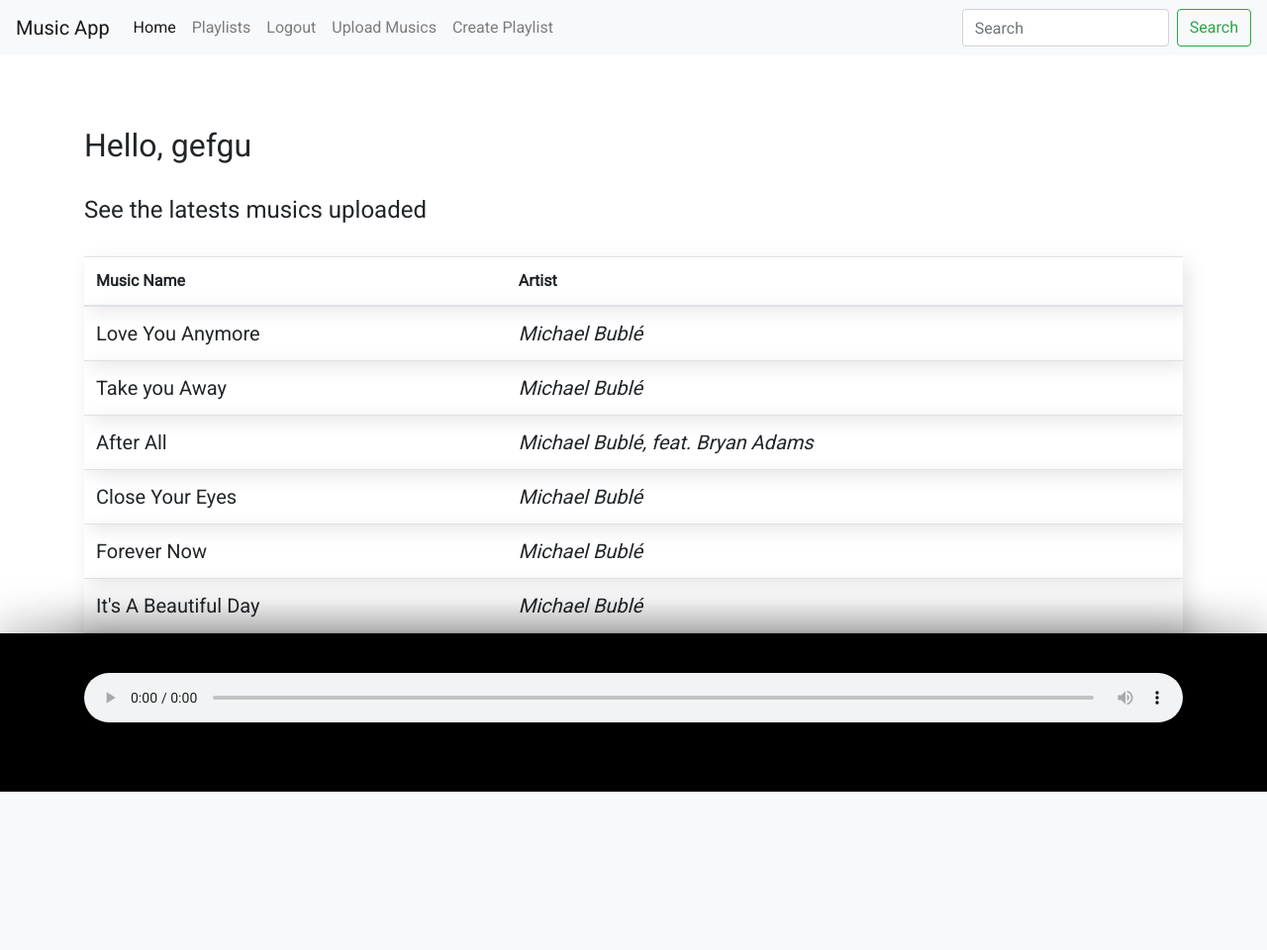
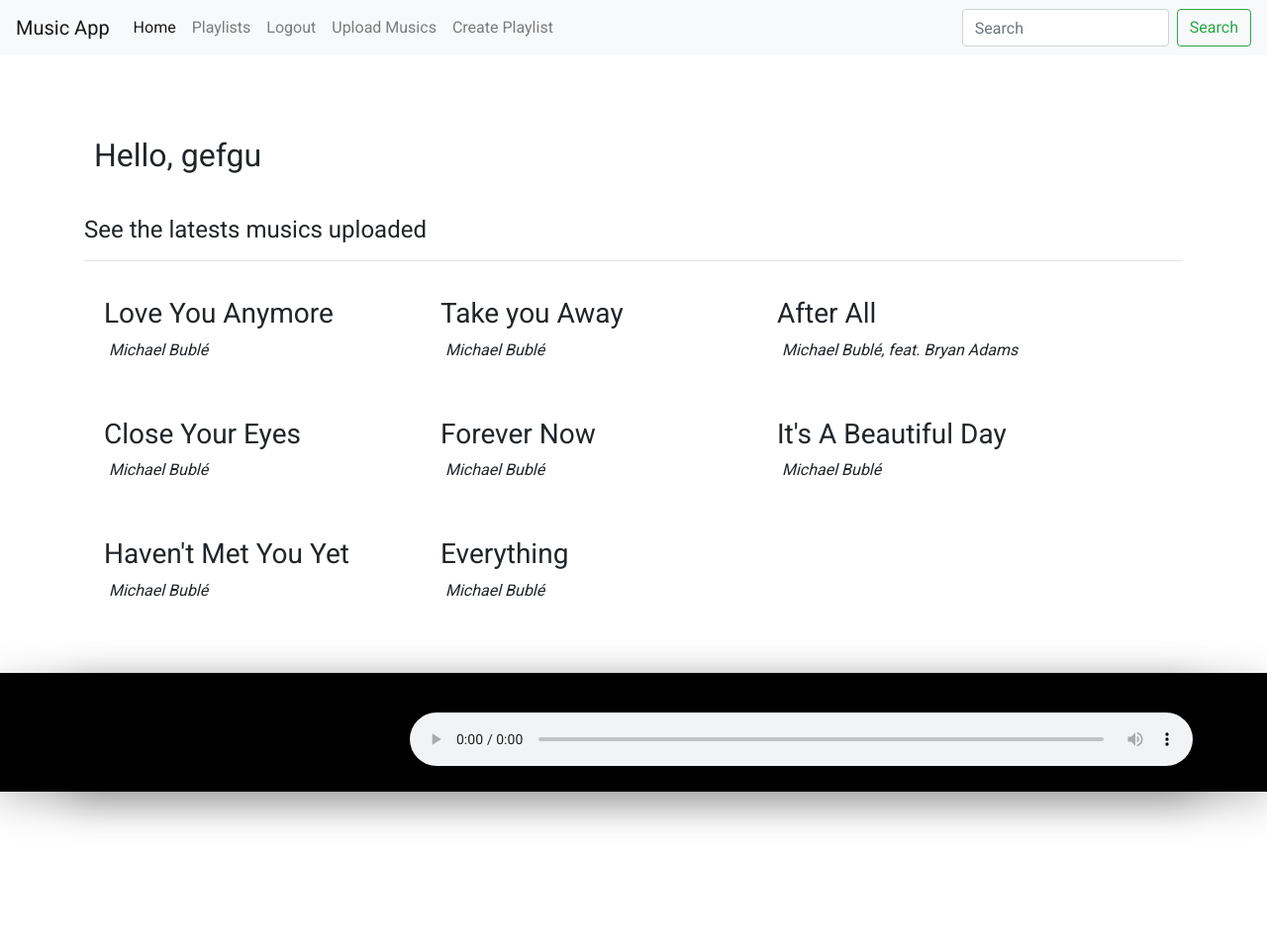
Before and after one commit to gefgu/Music-App, a Django app: page / in a window 1280 px wide. Shown: the whole page at 99% size. Before the commit the page ends 800 px from the top, so only its background shows below. Run offline with Django 3.2, Linux system fonts and the light colour scheme; a user stored in the database is signed in; data comes from the database, SQL or seed files in the repository; both versions use the stored data as it was after the commit; some libraries are stand-ins or nearby versions.

Commit message:
better looking

```diff
--- a/music/static/music/style.css
+++ b/music/static/music/style.css
@@ -1,41 +1,66 @@
 div.musicPlayer, div.fixed-bottom {
   width: 100%;
   background-color: black;
-  height: 20%;
+  height: 15%;
   color: white;
 }
 
 div.fixed-bottom {
-  box-shadow: 0px -10px 40px rgba(0, 0, 0, 0.25);
+  box-shadow: 0px 10px 40px rgba(0, 0, 0, 0.25);
 }
 
 #artistPlayed {
   font-style: italic;
+  margin-top: -15px;
 }
 
 #musicPlayed {
   font-size: 2em;
   font-weight: bold;
+  width: 30%;
+}
+
+#musicPlayer {
+  margin-top: 15px;
+  width: 70%;
 }
 
 .music-row {
   cursor: pointer;
+  margin: 20px;
+  width: 300px;
 }
 
-tr p{
-  font-size: 1.25em;
+.music-row em {
+  margin-left: 5px;
   margin-bottom: 0;
   padding-bottom: 0;
 }
 
-tr em {
-  font-size: 1em;
-}
-
-tr {
-  box-shadow: 5px 5px 20px rgba(0, 0, 0, 0.1);
+.music-listing {
+  display: flex;
+  flex-wrap: wrap;
 }
 
 body {
   font-family: 'Roboto', sans-serif;
+  min-height: 120vh;
 }
+
+a {
+  text-decoration: none;
+}
+
+a:hover {
+  text-decoration: none;
+}
+
+h2 {
+  padding: 10px;
+}
+
+.musicPlayer {
+  display: flex;
+  flex-wrap: wrap;
+  padding: 25px 5px;
+}
--- a/music/templates/music/base.html
+++ b/music/templates/music/base.html
@@ -33,6 +33,14 @@
             <a class="nav-link" href="{% url 'music:logout' %}">Logout</a>
           </li>
 
+          <li class="nav-item">
+            <a class="nav-link" href="{% url 'music:upload_music' %}">Upload Musics</a>
+          </li>
+
+          <li class="nav-item">
+            <a class="nav-link" href="{% url 'music:create_playlist' %}">Create Playlist</a>
+          </li>
+
         {% else %}
 
           <li class="nav-item">
@@ -44,14 +52,6 @@
           </li>
 
         {% endif %}
-
-        <li class="nav-item">
-          <a class="nav-link" href="{% url 'music:upload_music' %}">Upload Musics</a>
-        </li>
-
-        <li class="nav-item">
-          <a class="nav-link" href="{% url 'music:create_playlist' %}">Create Playlist</a>
-        </li>
 
       </ul>
       <form class="form-inline my-2 my-lg-0">
--- a/music/templates/music/index.html
+++ b/music/templates/music/index.html
@@ -3,39 +3,32 @@
 {% block content %}
     <br><br><br>
 
-    <div class="container">
+    <div class="container music-presentation">
       {% if playlist %}
         <h2>{{ playlist.name }}</h2>
-        <br>
       {% else %}
         <h2>Hello, {{ user.username }}</h2>
         <br>
         <h4>See the latests musics uploaded</h4>
-        <br>
       {% endif %}
-      <table class="table table-hover">
-        <thead>
-          <th>Music Name</th>
-          <th>Artist</th>
-        </thead>
-        <tbody>
+      <hr>
+      <div class="music-listing">
         {% if playlist %}
           {% for music in playlist.musics.all %}
-              <tr onclick="playMusic('{{music.file.url}}', '{{ music.formatted_name }}', '{{ music.artist }}')" class="music-row">
-                <td><p class="listing-music-name">{{ music.name }}</p></td>
-                <td><p><em>{{ music.artist }}</em></p></td>
-              </tr>
+            <div onclick="playMusic('{{music.file.url}}', '{{ music.formatted_name }}', '{{ music.artist }}')" class="music-row">
+              <h3 class="listing-music-name">{{ music.name }}</h3>
+              <p> <em>{{ music.artist }}</em> </p>
+            </div>
           {% endfor %}
         {% else %}
           {% for music in musics %}
-              <tr onclick="playMusic('{{music.file.url}}', '{{ music.formatted_name }}', '{{ music.artist }}')" class="music-row">
-                <td><p class="listing-music-name">{{ music.name }}</p></td>
-                <td><p><em>{{ music.artist }}</em></p></td>
-              </tr>
+            <div onclick="playMusic('{{music.file.url}}', '{{ music.formatted_name }}', '{{ music.artist }}')" class="music-row">
+              <h3 class="listing-music-name">{{ music.name }}</h3>
+              <p> <em>{{ music.artist }}</em> </p>
+            </div>
           {% endfor %}
         {% endif %}
-        </tbody>
-      </table>
+      </div>
     </div>
 
 {% endblock content %}
--- a/music/templates/music/musicPlayer.html
+++ b/music/templates/music/musicPlayer.html
@@ -5,8 +5,8 @@
 <div class="fixed-bottom container musicPlayer">
   <br>
   <h4 id="musicPlayed"></h4>
+  <audio id="musicPlayer" controls autoplay onended="choiceMusic()"><source id="musicPlayerSource" type="audio/mp3"/></audio>
   <p id="artistPlayed" class="lead"></p>
-  <audio id="musicPlayer" controls style="width: 100%; height: 50px;" autoplay onended="choiceMusic()"><source id="musicPlayerSource" type="audio/mp3"/></audio>
   <p id="hiddenMusicPlayed" style="display: none;"></p>
   <br><br><br>
 </div>
```
Also changed, not shown: db.sqlite3. Lines whose indentation alone changed are shown as unchanged.
